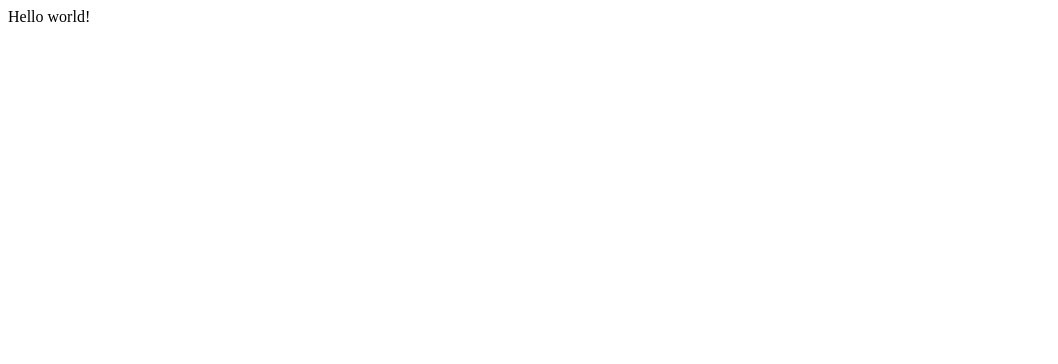
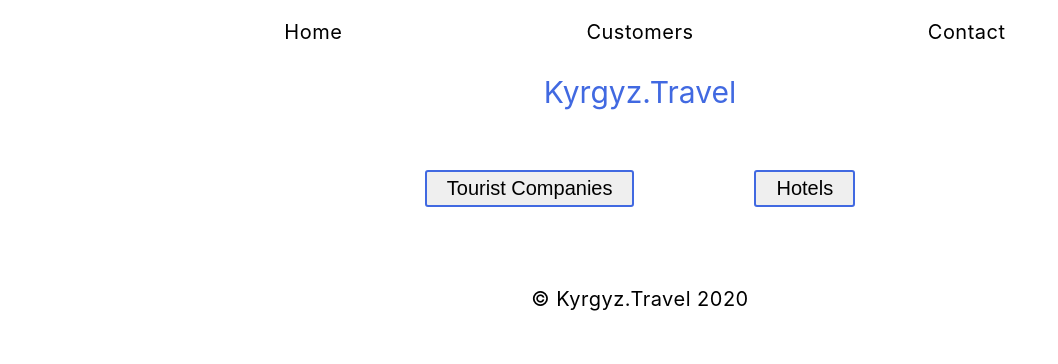
Before and after one commit to tenzan/kyrgyz-travel-ui_old, a Gatsby site: page / in a window 1280 px wide. Shown: the whole page, without its empty margins (0-1058 px from the left). Built offline with nearby package versions, Linux system fonts and the light colour scheme; Gatsby itself is replaced by a stand-in of ours.

Commit message:
first commit

```diff
--- a/gatsby-config.js
+++ b/gatsby-config.js
@@ -6,5 +6,14 @@
 
 module.exports = {
   /* Your site config here */
-  plugins: [],
+  plugins: [
+    `gatsby-plugin-sharp`,
+    `gatsby-transformer-sharp`,
+    {
+      resolve: `gatsby-plugin-styled-components`,
+      options: {
+        // Add any options here
+      },
+    },
+  ],
 }
--- /dev/null
+++ b/src/components/Footer.js
@@ -0,0 +1,11 @@
+import React from "react"
+
+const Footer = () => {
+  return (
+    <footer>
+      <p align="center">&copy; Kyrgyz.Travel {new Date().getFullYear()}</p>
+    </footer>
+  )
+}
+
+export default Footer
--- /dev/null
+++ b/src/components/Layout.js
@@ -0,0 +1,42 @@
+import React from "react"
+import styled from "styled-components"
+import Navbar from "./Navbar"
+import Footer from "./Footer"
+import GlobalStyles from "../styles/GlobalStyles"
+import Typography from "../styles/Typography"
+
+const SiteBorderStyles = styled.div`
+  max-width: 1000px;
+  margin: 5rem auto 4rem auto;
+  /* margin-top: clamp(2rem, 10vm, 12rem); */
+  background-size: 1500px;
+  padding: 5px;
+  padding: clamp(5px, 1vm, 25px);
+  /* box-shadow: 0 0 5px 3px rgba(0, 0, 0, 0.44); */
+  border: 5px solid white;
+  @media (max-width: 1100px) {
+    margin-left: 1.5rem;
+    margin-right: 1.5rem;
+  }
+`
+
+const ContentStyles = styled.div`
+  background: white;
+  padding: 2rem;
+`
+
+export default function Layout({ children }) {
+  return (
+    <>
+      <GlobalStyles />
+      <Typography />
+      <SiteBorderStyles>
+        <ContentStyles>
+          <Navbar />
+          {children}
+          <Footer />
+        </ContentStyles>
+      </SiteBorderStyles>
+    </>
+  )
+}
--- /dev/null
+++ b/src/components/Navbar.js
@@ -0,0 +1,43 @@
+import React from "react"
+import { Link } from "gatsby"
+import styled from "styled-components"
+
+const NavStyles = styled.nav`
+  margin-bottom: 3rem;
+
+  ul {
+    margin: 0;
+    padding: 0;
+    text-align: center;
+    list-style: none;
+    display: grid;
+    grid-template-columns: 1fr 1fr 1fr;
+    grid-gap: 2rem;
+    align-items: center;
+    margin-top: -6rem;
+  }
+`
+
+export default function Navbar() {
+  return (
+    <NavStyles>
+      <ul>
+        <li>
+          <Link className="link" to="/">
+            Home
+          </Link>
+        </li>
+        <li>
+          <Link className="link" to="/customers">
+            Customers
+          </Link>
+        </li>
+        <li>
+          <Link className="link" to="/contact">
+            Contact
+          </Link>
+        </li>
+      </ul>
+    </NavStyles>
+  )
+}
--- a/src/pages/index.js
+++ b/src/pages/index.js
@@ -1,5 +1,50 @@
 import React from "react"
+import { Link } from "gatsby"
+import Layout from "../components/Layout"
+import styled from "styled-components"
+
+const HomeStyles = styled.div`
+  display: flex;
+  flex-direction: column;
+  justify-items: center;
+  align-items: center;
+
+  h1 {
+    font-size: 1.5em;
+    text-align: center;
+    color: royalblue;
+  }
+`
+
+const ButtonsWrapper = styled.div`
+  /* font-size: 9em;
+  margin: 1em;
+  padding: 0.25em 1em;
+  border-radius: 3px; */
+  color: royalblue;
+  display: flex;
+  justify-items: center;
+  align-items: center;
+`
 
 export default function Home() {
-  return <div>Hello world!</div>
+  return (
+    <Layout>
+      <HomeStyles>
+        <h1>Kyrgyz.Travel</h1>
+        <ButtonsWrapper>
+          <button>
+            <Link className="link" to="/companies">
+              Tourist Companies
+            </Link>
+          </button>
+          <button>
+            <Link className="link" to="/hotels">
+              Hotels
+            </Link>
+          </button>
+        </ButtonsWrapper>
+      </HomeStyles>
+    </Layout>
+  )
 }
--- /dev/null
+++ b/src/styles/GlobalStyles.js
@@ -0,0 +1,66 @@
+import { createGlobalStyle } from "styled-components"
+
+const GlobalStyles = createGlobalStyle`
+
+  html {
+    background-size: 450px;
+    background-attachment: fixed;
+    font-size: 10px;
+  }
+
+  body {
+    font-size: 2rem;
+  }
+
+  fieldset {
+    border-color: rgba(0,0,0,0.1);
+    border-width: 1px;
+  }
+
+  button {
+    font-size: 1em;
+    margin: 3em;
+    padding: 0.25em 1em;
+    border: 2px solid royalblue;
+    border-radius: 3px;
+  }
+
+  .gatsby-image-wrapper img[src*=base64\\,] {
+    image-rendering: -moz-crisp-edges;
+    image-rendering: pixelated;
+  }
+
+  /* Scrollbar Styles */
+  body::-webkit-scrollbar {
+    width: 12px;
+  }
+  html {
+    scrollbar-width: thin;
+    scrollbar-color: var(--red) var(--white);
+  }
+  body::-webkit-scrollbar-track {
+    background: var(--white);
+  }
+  body::-webkit-scrollbar-thumb {
+    background-color: var(--red) ;
+    border-radius: 6px;
+    border: 3px solid var(--white);
+  }
+
+  hr {
+    border: 0;
+    height: 8px;
+    background-size: 1500px;
+  }
+
+  img {
+    max-width: 100%;
+  }
+
+.link {
+      text-decoration: none;
+}
+
+`
+
+export default GlobalStyles
--- /dev/null
+++ b/src/styles/Typography.js
@@ -0,0 +1,39 @@
+import { createGlobalStyle } from "styled-components"
+
+const Typography = createGlobalStyle`
+
+  html {
+    font-family: -apple-system, BlinkMacSystemFont, 'Segoe UI', Roboto, Oxygen, Ubuntu, Cantarell, 'Open Sans', 'Helvetica Neue', sans-serif;
+    color: var(--black);
+  }
+
+  p, li {
+    letter-spacing: 0.5px;
+  }
+
+  h1,h2,h3,h4,h5,h6 {
+    font-weight: normal;
+    margin: 0;
+  }
+
+  a {
+    color: var(--black);
+    text-decoration-color: var(--red);
+    /* Chrome renders this weird with this font, so we turn it off */
+    text-decoration-skip-ink: none;
+  }
+
+  mark, .mark {
+    background: var(--yellow);
+    padding: 0 2px 2px 2px;
+    margin: 0;
+    display: inline;
+    line-height: 1;
+  }
+
+  .center {
+    text-align: center;
+  }
+`
+
+export default Typography
```
Also changed, not shown: package.json (+7 -1 lines), 1 other file.
